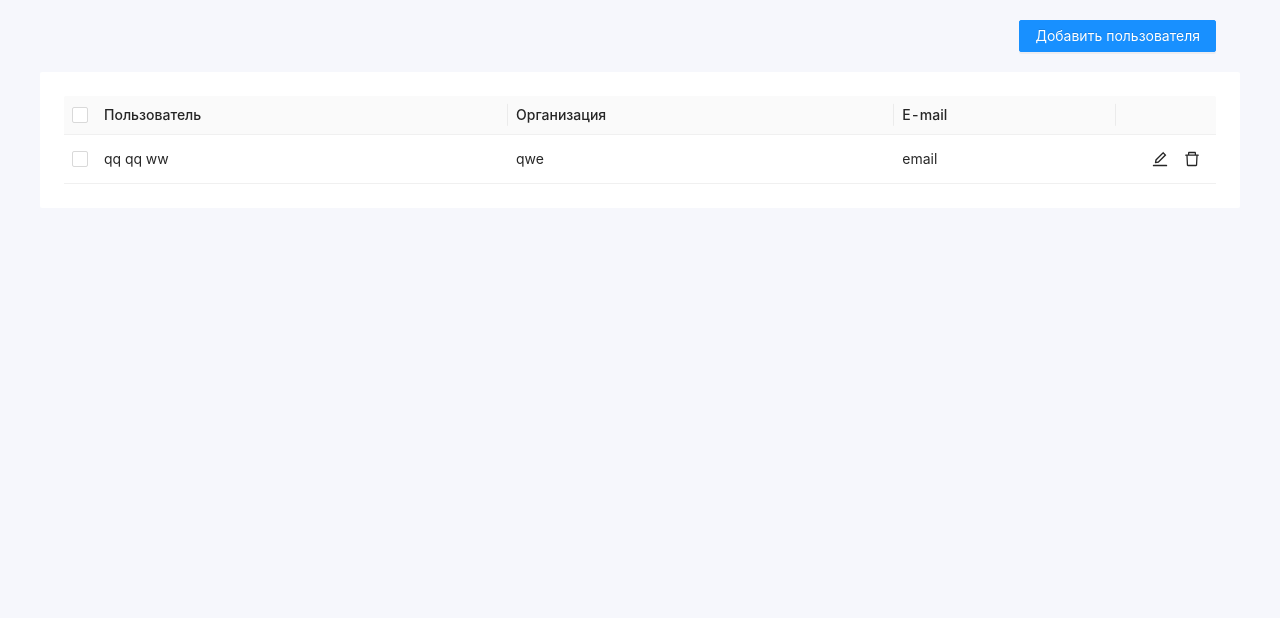
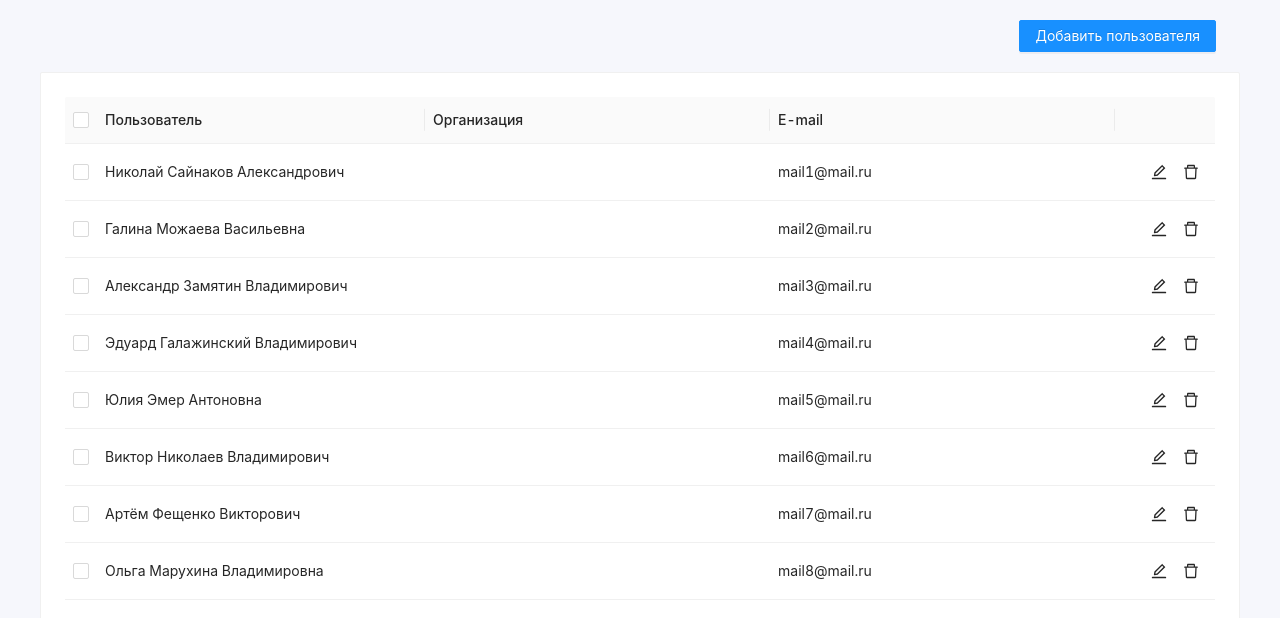
Before and after one commit to studenttsu/react-redux-example, a React (Create React App) app: page / in a window 1280 px wide. Shown: the top 618 px of the page. Built offline with nearby package versions, Linux system fonts and the light colour scheme.

Commit message:
refactored users store

```diff
--- /dev/null
+++ b/public/mock/users.json
@@ -0,0 +1,70 @@
+{
+  "users": [
+    {
+      "id": 1,
+      "firstName": "Сайнаков",
+      "lastName": "Николай",
+      "middleName": "Александрович",
+      "organisationId": 1,
+      "email": "mail1@mail.ru"
+    },
+    {
+      "id": 2,
+      "firstName": "Можаева",
+      "lastName": "Галина",
+      "middleName": "Васильевна",
+      "displayName": "Можаева Галина",
+      "organisationId": 1,
+      "email": "mail2@mail.ru"
+    },
+    {
+      "id": 3,
+      "firstName": "Замятин",
+      "lastName": "Александр",
+      "middleName": "Владимирович",
+      "organisationId": 1,
+      "email": "mail3@mail.ru",
+      "password": "123"
+    },
+    {
+      "id": 4,
+      "firstName": "Галажинский",
+      "lastName": "Эдуард",
+      "middleName": "Владимирович",
+      "organisationId": 1,
+      "email": "mail4@mail.ru"
+    },
+    {
+      "id": 5,
+      "firstName": "Эмер",
+      "lastName": "Юлия",
+      "middleName": "Антоновна",
+      "organisationId": 2,
+      "email": "mail5@mail.ru"
+    },
+    {
+      "id": 6,
+      "firstName": "Николаев",
+      "lastName": "Виктор",
+      "middleName": "Владимирович",
+      "organisationId": 2,
+      "email": "mail6@mail.ru"
+    },
+    {
+      "id": 7,
+      "firstName": "Фещенко",
+      "lastName": "Артём",
+      "middleName": "Викторович",
+      "organisationId": 2,
+      "email": "mail7@mail.ru"
+    },
+    {
+      "id": 8,
+      "firstName": "Марухина",
+      "lastName": "Ольга",
+      "middleName": "Владимировна",
+      "organisationId": 3,
+      "email": "mail8@mail.ru"
+    }
+  ]
+}
--- a/src/api/OrganizationsApi.ts
+++ b/src/api/OrganizationsApi.ts
@@ -2,7 +2,8 @@ import { IdNameDto } from 'common/dto';
 
 class OrganizationsApi {
     getOrganizations(): Promise<IdNameDto[]> {
-        return Promise.resolve([]);
+        return fetch('/mock/organizations.json')
+            .then(response => response.json());
     }
 }
 
--- a/src/api/UsersApi.ts
+++ b/src/api/UsersApi.ts
@@ -1,24 +1,11 @@
 import { UserDto } from 'common/dto';
 import { IPaginatedData } from 'common/interfaces';
 
-const data: UserDto[] = [
-    {
-        id: '12345',
-        firstName: 'qq',
-        lastName: 'qq',
-        patronymic: 'ww',
-        email: 'email',
-        organization: 'qwe'
-    }
-];
-
 class UsersApi {
     getUsers(): Promise<IPaginatedData<UserDto>> {
-        return new Promise(r => {
-            setTimeout(() => {
-                r({ totalRecords: data.length, pageData: data });
-            }, 1000);
-        })
+        return fetch('/mock/users.json')
+            .then(response => response.json())
+            .then(data => ({ totalRecords: data.users.length, pageData: data.users }));
     }
 }
 
--- a/src/common/dto/IdNameDto.ts
+++ b/src/common/dto/IdNameDto.ts
@@ -1,6 +1,4 @@
-import { Guid } from '../types';
-
 export interface IdNameDto {
-    id: Guid;
+    id: number;
     name: string;
 }
--- a/src/common/types.ts
+++ /dev/null
@@ -1 +0,0 @@
-export type Guid = string;
--- a/src/features/users/UsersPage.tsx
+++ b/src/features/users/UsersPage.tsx
@@ -3,7 +3,7 @@ import { Button, Card, PageHeader } from 'antd';
 import { DeleteOutlined } from '@ant-design/icons';
 
 import { declensionOfWords } from 'common/utils';
-import { fetchUsersAction, useUsersStore } from './state';
+import { fetchUsersAction, removeUsersAction, useUsersStore } from './state';
 import { UsersTable } from './components/UsersTable';
 
 export const UsersPage = () => {
@@ -17,16 +17,18 @@ export const UsersPage = () => {
         Удалить {selectedIds.length} {declensionOfWords(selectedIds.length, ['запись', 'записи', 'записей'])}
     </>, [selectedIds]);
 
+    const removeUsers = () => removeUsersAction(selectedIds);
+
     return (
         <>
             <PageHeader
                 title={selectedIds.length > 0 && (
-                    <Button icon={<DeleteOutlined />}>{removeButtonText}</Button>
+                    <Button icon={<DeleteOutlined />} onClick={removeUsers}>{removeButtonText}</Button>
                 )}
                 extra={<Button type="primary">Добавить пользователя</Button>}
             />
 
-            <Card bordered={false}>
+            <Card>
                 <UsersTable />
             </Card>
         </>
--- a/src/features/users/components/UsersTable.tsx
+++ b/src/features/users/components/UsersTable.tsx
@@ -4,8 +4,7 @@ import { Button, Table, Tooltip } from 'antd';
 import { DeleteOutlined, EditOutlined } from '@ant-design/icons';
 
 import { UserDto } from 'common/dto';
-import { confirm } from 'common/utils';
-import { useUsersStore, selectUserRowsAction } from '../state';
+import { useUsersStore, selectUserRowsAction, removeUsersAction } from '../state';
 
 export const UsersTable = () => {
     const { pageData, isPending, totalRecords, selectedIds } = useUsersStore();
@@ -14,37 +13,39 @@ export const UsersTable = () => {
         console.log('Редактировать пользователя');
     };
 
-    const remove = () => {
-        confirm('Удалить пользователя?', 'Удалить')
-            .then(() => console.log('Удалить'));
-    };
+    const remove = (userId: number) => removeUsersAction([userId]);
 
     const columns: ColumnsType<UserDto> = useMemo(() => {
         return [
             {
                 title: 'Пользователь',
-                render: (row: UserDto) => `${row.lastName} ${row.firstName} ${row.patronymic}`,
+                key: 'user',
+                render: (row: UserDto) => `${row.lastName} ${row.firstName} ${row.middleName}`,
             },
             {
                 title: 'Организация',
-                dataIndex: 'organization'
+                key: 'organization',
+                dataIndex: 'organizationId',
+                width: '30%'
             },
             {
                 title: 'E-mail',
-                dataIndex: 'email'
+                key: 'email',
+                dataIndex: 'email',
+                width: '30%'
             },
             {
-                title: '',
+                key: 'actions',
                 align: 'right',
                 width: 100,
-                render: () => (
+                render: (row: UserDto) => (
                     <>
                         <Tooltip title="Редактировать">
                             <Button type="text" shape="circle" icon={<EditOutlined />} onClick={edit} />
                         </Tooltip>
 
                         <Tooltip title="Удалить">
-                            <Button type="text" shape="circle" icon={<DeleteOutlined />} onClick={remove} />
+                            <Button type="text" shape="circle" icon={<DeleteOutlined />} onClick={() => remove(row.id)} />
                         </Tooltip>
                     </>
                 )
@@ -57,7 +58,8 @@ export const UsersTable = () => {
             columns={columns}
             dataSource={pageData}
             loading={isPending}
-            size="small"
+            size="middle"
+            rowKey="id"
             rowSelection={{
                 selectedRowKeys: selectedIds,
                 onChange: selectUserRowsAction
--- a/src/features/users/state/actions.ts
+++ b/src/features/users/state/actions.ts
@@ -1,6 +1,7 @@
 import { createAsyncThunk } from '@reduxjs/toolkit';
 import { UsersApi } from 'api';
 import { setPendingState } from './slice';
+import { confirm } from 'common/utils';
 
 type FetchUsersPayload = { pageSize: number; pageIndex: number };
 
@@ -8,3 +9,8 @@ export const fetchUsers = createAsyncThunk('users/fetch', ({ pageSize, pageIndex
   thunkAPI.dispatch(setPendingState(true));
   return UsersApi.getUsers();
 });
+
+export const removeUsers = createAsyncThunk('users/removeUsers', (userIds: number[] = []) => {
+  return confirm(`Удалить ${userIds.length ? 'пользователей' : 'пользователя'}?`, 'Удалить')
+      .then(() => userIds);
+});
--- a/src/features/users/state/facade.ts
+++ b/src/features/users/state/facade.ts
@@ -1,10 +1,13 @@
 import { Key } from 'react';
 import { store } from 'store';
 import { toggleSelectedIds } from './slice';
-import { fetchUsers } from 'features/users/state/actions';
+import { fetchUsers, removeUsers } from './actions';
 
 export const fetchUsersAction = (pageSize: number = 10, pageIndex: number = 0) =>
     store.dispatch(fetchUsers({ pageSize, pageIndex }));
 
 export const selectUserRowsAction = (selectedKeys: Key[]) =>
     store.dispatch(toggleSelectedIds(selectedKeys));
+
+export const removeUsersAction = (userIds: number[]) =>
+    store.dispatch(removeUsers(userIds));
--- a/src/features/users/state/slice.ts
+++ b/src/features/users/state/slice.ts
@@ -1,11 +1,11 @@
 import { createSlice, PayloadAction, SliceCaseReducers } from '@reduxjs/toolkit';
 import { IPaginatedData } from 'common/interfaces';
 import { UserDto } from 'common/dto';
-import { fetchUsers } from './actions';
+import { fetchUsers, removeUsers } from './actions';
 
 interface UsersState extends IPaginatedData<UserDto> {
   isPending: boolean;
-  selectedIds: string[];
+  selectedIds: number[];
 }
 
 const usersSlice = createSlice<UsersState, SliceCaseReducers<UsersState>>({
@@ -20,11 +20,8 @@ const usersSlice = createSlice<UsersState, SliceCaseReducers<UsersState>>({
     setPendingState(state, action: PayloadAction<boolean>) {
       state.isPending = action.payload;
     },
-    toggleSelectedIds(state, action: PayloadAction<string[]>) {
+    toggleSelectedIds(state, action: PayloadAction<number[]>) {
       state.selectedIds = action.payload;
-    },
-    resetSelectedIds(state) {
-      state.selectedIds = [];
     },
   },
   extraReducers: (builder) => {
@@ -38,8 +35,13 @@ const usersSlice = createSlice<UsersState, SliceCaseReducers<UsersState>>({
     builder.addCase(fetchUsers.rejected, (state) => {
       state.isPending = false;
     });
+
+    builder.addCase(removeUsers.fulfilled, (state, action) => {
+      const userIds = action.payload;
+      state.pageData = state.pageData.filter(item => !userIds.includes(item.id));
+      state.selectedIds = state.selectedIds.filter(id => !userIds.includes(id));    });
   },
 });
 
-export const { setPendingState, toggleSelectedIds, resetSelectedIds } = usersSlice.actions;
+export const { setPendingState, toggleSelectedIds } = usersSlice.actions;
 export default usersSlice.reducer;
```
Also changed, not shown: public/mock/organisations.json (added, +19 -0 lines), src/common/dto/UserDto.ts (+3 -5 lines).
